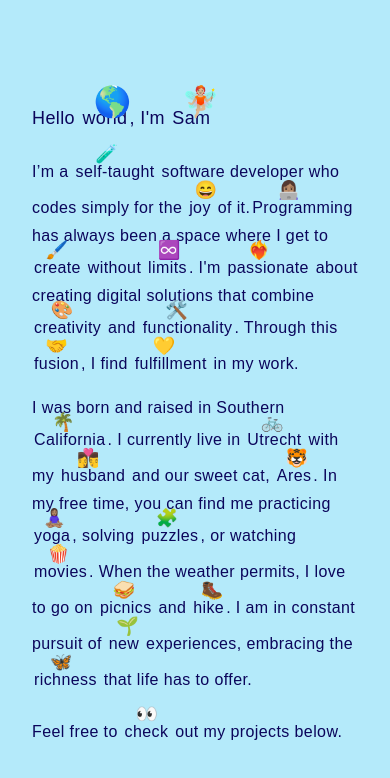
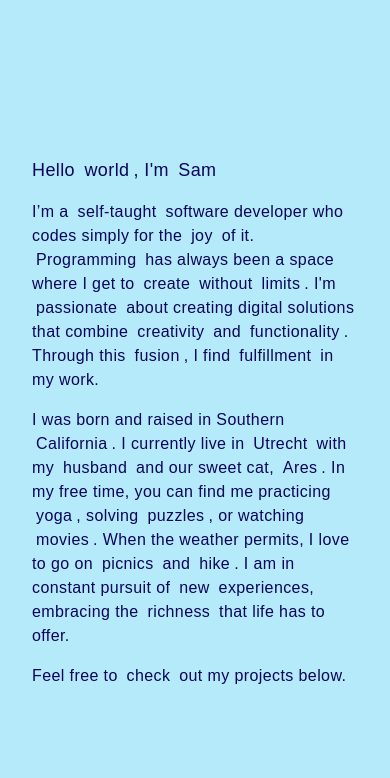
Before and after one commit to samanthacabrera/portfolio, a React (Vite) app: page / in a window 390 px wide. Shown: the top 778 px of the page. Built offline with nearby package versions, Linux system fonts and the light colour scheme; a web font is replaced by a local one.

Commit message:
revert to previous version

```diff
--- a/src/About.jsx
+++ b/src/About.jsx
@@ -3,8 +3,7 @@ import React from "react";
 function About() {
   const HoverEmoji = ({ word, emoji, small = false }) => {
     return (
-      <>
-        <span className="relative hidden md:inline-block group mx-1">
+      <span className="relative inline-block group mx-1">
         <span className="transition-opacity duration-300 group-hover:opacity-0">
           {word}
         </span>
@@ -24,30 +23,13 @@ function About() {
           {emoji}
         </span>
       </span>
-
-        <span className="relative inline-block md:hidden mx-[2px] pt-1 md:pt-0 align-baseline">
-          <span
-            className={`
-              absolute left-1/4 -translate-x-full -top-3
-              ${small ? "text-lg" : "text-3xl"}
-              animate-[float_3s_ease-in-out_infinite]
-            `}
-          >
-            {emoji}
-          </span>
-
-          <span className="leading-loose">
-            {word}
-          </span>
-        </span>
-      </>
     );
   };
 
   return (
     <div className="flex flex-col text-left tracking-wide w-full max-w-2xl mx-8 md:mx-auto">
       <h2 className="text-lg md:text-6xl mb-4">
-        Hello <HoverEmoji word="world" emoji="🌎"/>, I'm{" "}
+        Hello <HoverEmoji word="world" emoji="🌎" />, I'm{" "}
         <HoverEmoji word="Sam" emoji="🧚🏼" />
       </h2>
 
```
Lines whose indentation alone changed are shown as unchanged.
